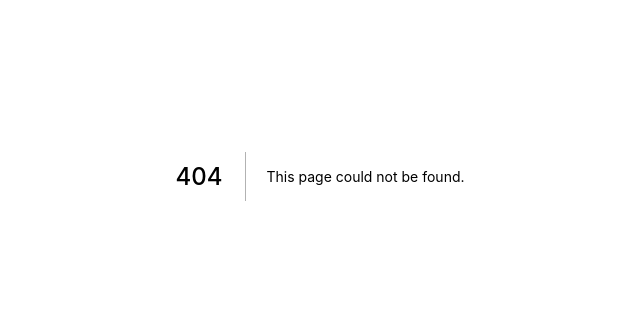
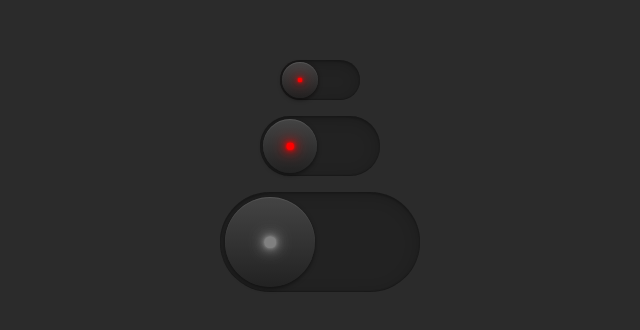
Before and after one commit to timenakrab/frontend-design, a Next.js app: page /switch in a window 1280 px wide. Before the commit this address had no page. Shown: the part 224-554 px from the top of the page, without its empty margins (320-960 px from the left). Built offline with nearby package versions, Linux system fonts and the light colour scheme.

Commit message:
create switch

```diff
--- a/babel.config copy.js
+++ /dev/null
@@ -1,4 +0,0 @@
-module.exports = {
-  presets: ['next/babel'],
-  plugins: ['babel-plugin-styled-components'],
-};
--- a/pages/_document.js
+++ b/pages/_document.js
@@ -27,6 +27,7 @@ class MyDocument extends Document {
             rel="stylesheet"
             href="https://cdnjs.cloudflare.com/ajax/libs/animate.css/4.0.0/animate.min.css"
           />
+          <link rel="stylesheet" href="/customs.css" />
         </Head>
         <body>
           <Main />
--- /dev/null
+++ b/pages/switch.jsx
@@ -0,0 +1,27 @@
+import React from 'react';
+import styled from 'styled-components';
+
+import SwitchItem from '../src/switch-page/switch';
+
+const Root = styled.div`
+  display: flex;
+  justify-content: center;
+  align-items: center;
+  min-height: 100vh;
+  flex-direction: column;
+  background-color: #2b2b2b;
+`;
+
+const Switch = () => {
+  return (
+    <Root>
+      <SwitchItem />
+      <SwitchItem size={60} />
+      <SwitchItem size={100} uncheckedColor="grey" checkedColor="white" />
+    </Root>
+  );
+};
+
+Switch.propTypes = {};
+
+export default Switch;
--- /dev/null
+++ b/public/customs.css
@@ -0,0 +1,3 @@
+body {
+  margin: 0px;
+}
--- /dev/null
+++ b/src/switch-page/switch.jsx
@@ -0,0 +1,92 @@
+import React, { useState } from 'react';
+import PropTypes from 'prop-types';
+import styled from 'styled-components';
+
+const Label = styled.label`
+  position: ralative;
+  padding: 8px 0px;
+  cursor: pointer;
+`;
+const CheckBox = styled.input`
+  appearance: none;
+  display: none;
+`;
+const SwitchBlock = styled.span`
+  position: relative;
+  display: block;
+  width: ${(props) => props.itemSize * 2}px;
+  height: ${(props) => props.itemSize}px;
+  background-color: #222222;
+  border-radius: ${(props) => props.itemSize}px;
+  box-shadow: inset 0px 2px 15px rgba(0, 0, 0, 0.2), inset 0px 2px 2px rgba(0, 0, 0, 0.2),
+    inset 0px -1px 1px rgba(0, 0, 0, 0.2);
+`;
+const SwitchBody = styled.i`
+  position: absolute;
+  top: 0px;
+  left: ${(props) => (props.checked ? props.itemSize : '0')}px;
+  width: ${(props) => props.itemSize}px;
+  height: ${(props) => props.itemSize}px;
+  background: linear-gradient(to bottom, #444444, #222222);
+  border-radius: 50%;
+  box-shadow: 0px 2px 5px rgba(0, 0, 0, 0.5), inset 0px 1px 1px rgba(255, 255, 255, 0.1);
+  transition: 0.5s;
+  transform: scale(0.9);
+  &::before {
+    content: '';
+    position: absolute;
+    top: 50%;
+    left: 50%;
+    transform: translate(-50%, -50%);
+    width: ${(props) => props.itemSize / 8}px;
+    height: ${(props) => props.itemSize / 8}px;
+    background-color: ${(props) => (props.checked ? props.checkedColor : props.uncheckedColor)};
+    border-radius: 50%;
+    transition: 0.5s;
+    box-shadow: 0px 0px 2px
+        ${(props) => (props.checked ? props.checkedColor : props.uncheckedColor)},
+      0px 0px 5px ${(props) => (props.checked ? props.checkedColor : props.uncheckedColor)},
+      0px 0px 10px ${(props) => (props.checked ? props.checkedColor : props.uncheckedColor)},
+      0px 0px 15px ${(props) => (props.checked ? props.checkedColor : props.uncheckedColor)},
+      0px 0px 20px ${(props) => (props.checked ? props.checkedColor : props.uncheckedColor)};
+  }
+`;
+
+const Switch = ({ size, uncheckedColor, checkedColor, callbackFunc }) => {
+  const [checked, setChecked] = useState(false);
+  return (
+    <Label>
+      <CheckBox
+        type="checkbox"
+        checked={checked}
+        onChange={() => {
+          callbackFunc(checked);
+        }}
+      />
+      <SwitchBlock itemSize={size} onClick={() => setChecked(!checked)}>
+        <SwitchBody
+          itemSize={size}
+          checked={checked}
+          uncheckedColor={uncheckedColor}
+          checkedColor={checkedColor}
+        />
+      </SwitchBlock>
+    </Label>
+  );
+};
+
+Switch.defaultProps = {
+  size: 40,
+  uncheckedColor: '#ff0000',
+  checkedColor: '#00ff00',
+  callbackFunc: () => {},
+};
+
+Switch.propTypes = {
+  size: PropTypes.number,
+  uncheckedColor: PropTypes.string,
+  checkedColor: PropTypes.string,
+  callbackFunc: PropTypes.func,
+};
+
+export default Switch;
```
Also changed, not shown: .eslintrc.js.
